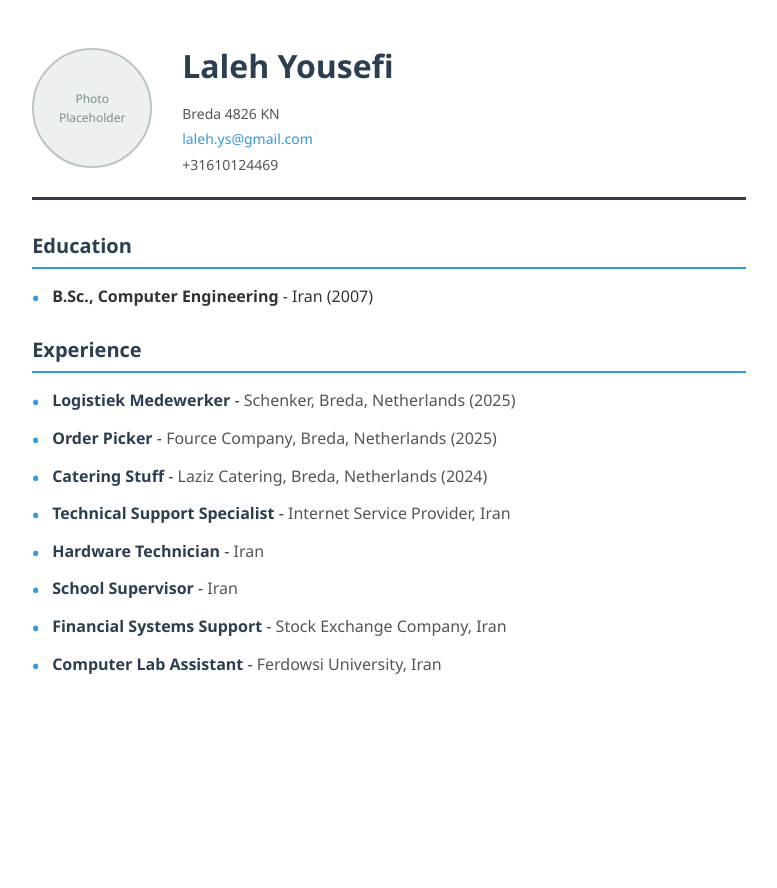
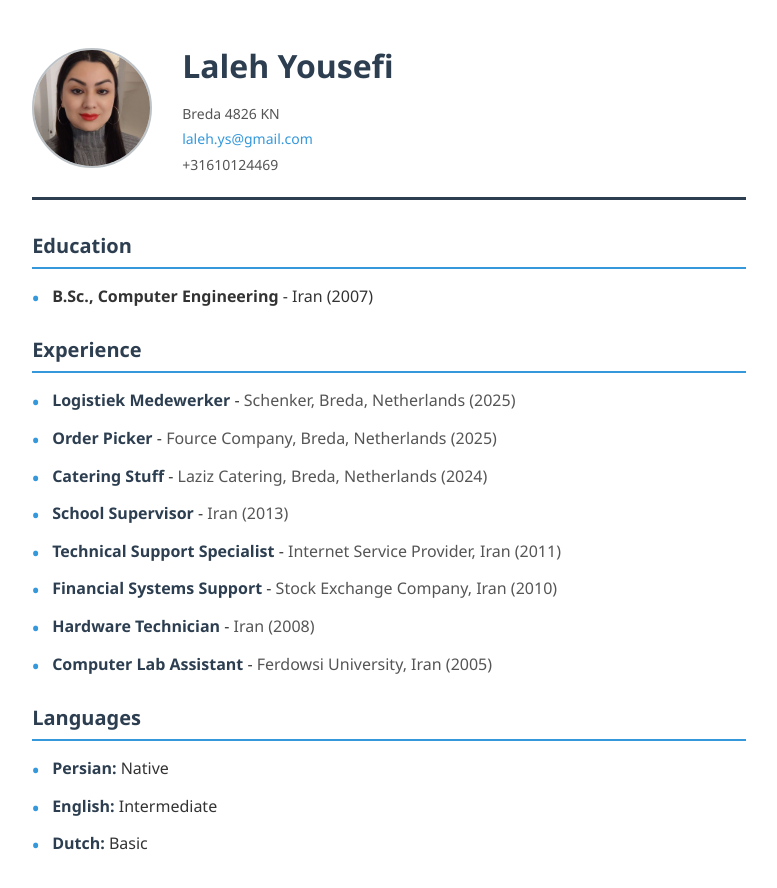
Before and after one commit to lalehys/lalehys.github.io, a plain HTML site: page index.html in a window 1280 px wide. Shown: the whole page, without its empty margins (251-1028 px from the left). Before the commit the page ends 800 px from the top, so only its background shows below. Drawn offline with Linux system fonts and the light colour scheme.

Commit message:
Update index.html

```diff
--- a/index.html
+++ b/index.html
@@ -54,6 +54,12 @@
             color: #7f8c8d;
             text-align: center;
             padding: 10px;
+            overflow: hidden;
+        }
+
+        .photo-placeholder img {
+            width: 120px;
+            height: 120px;
         }
 
         .header-info h1 {
@@ -86,13 +92,13 @@
             font-weight: 600;
         }
 
-        .education-item, .experience-item {
+        .education-item, .experience-item, .language-item {
             margin-bottom: 12px;
             padding-left: 20px;
             position: relative;
         }
 
-        .education-item::before, .experience-item::before {
+        .education-item::before, .experience-item::before, .language-item::before {
             content: "•";
             position: absolute;
             left: 0;
@@ -101,7 +107,7 @@
             font-size: 18px;
         }
 
-        .job-title {
+        .job-title, .language {
             font-weight: 600;
             color: #2c3e50;
         }
@@ -112,7 +118,7 @@
 
         @media print {
             body {
-                padding: 20px;
+                padding: 40px;
             }
 
             .contact-info a {
@@ -125,7 +131,9 @@
 <body>
     <div class="container">
         <div class="header">
-            <div class="photo-placeholder">Photo Placeholder</div>
+            <div class="photo-placeholder">
+                <img src="./laleh.ys.jpg" alt="Laleh Yousefi" />
+            </div>
             <div class="header-info">
                 <h1>Laleh Yousefi</h1>
                 <div class="contact-info">
@@ -155,20 +163,27 @@
                 <span class="job-title">Catering Stuff</span> - <span class="company">Laziz Catering, Breda, Netherlands (2024)</span>
             </div>
             <div class="experience-item">
-                <span class="job-title">Technical Support Specialist</span> - <span class="company">Internet Service Provider, Iran</span>
+                <span class="job-title">School Supervisor</span> - <span class="company">Iran (2013)</span>
             </div>
             <div class="experience-item">
-                <span class="job-title">Hardware Technician</span> - <span class="company">Iran</span>
+                <span class="job-title">Technical Support Specialist</span> - <span class="company">Internet Service Provider, Iran (2011)</span>
             </div>
             <div class="experience-item">
-                <span class="job-title">School Supervisor</span> - <span class="company">Iran</span>
+                <span class="job-title">Financial Systems Support</span> - <span class="company">Stock Exchange Company, Iran (2010)</span>
             </div>
             <div class="experience-item">
-                <span class="job-title">Financial Systems Support</span> - <span class="company">Stock Exchange Company, Iran</span>
+                <span class="job-title">Hardware Technician</span> - <span class="company">Iran (2008)</span>
             </div>
             <div class="experience-item">
-                <span class="job-title">Computer Lab Assistant</span> - <span class="company">Ferdowsi University, Iran</span>
+                <span class="job-title">Computer Lab Assistant</span> - <span class="company">Ferdowsi University, Iran (2005)</span>
             </div>
+        </div>
+
+        <div class="section">
+            <h2 class="section-title">Languages</h2>
+            <div class="language-item"><span class="language">Persian:</span> Native</div>
+            <div class="language-item"><span class="language">English:</span> Intermediate</div>
+            <div class="language-item"><span class="language">Dutch:</span> Basic</div>
         </div>
     </div>
 </body>
```
